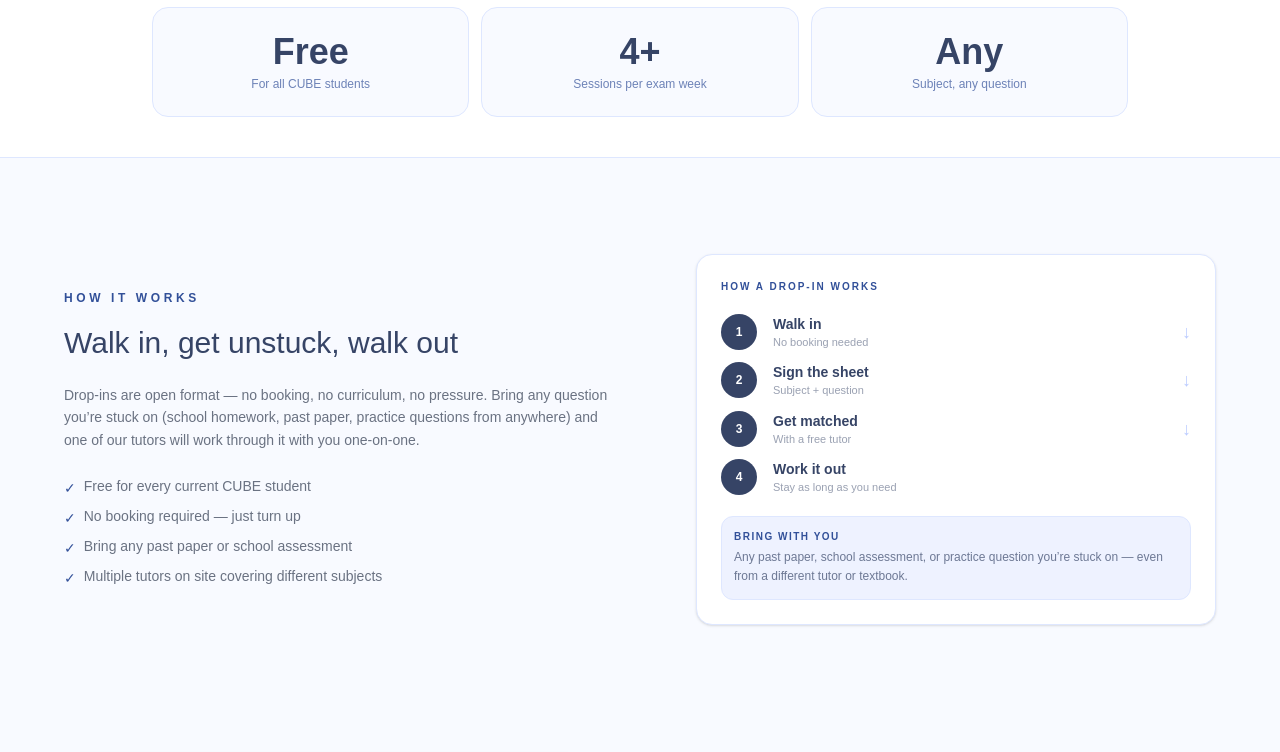
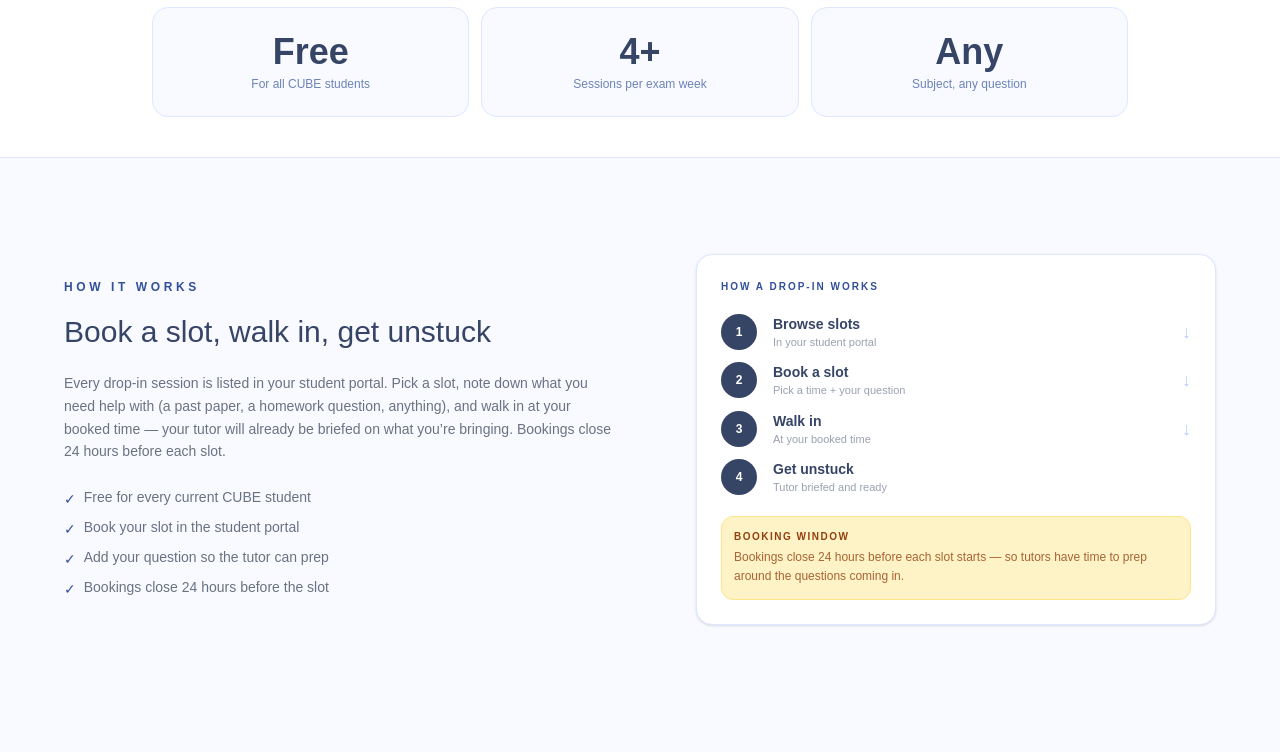
Before and after one commit to cube-tuition/cube-website, a Next.js app: page /why-cube/exam-help in a window 1280 px wide. Shown: the part 526-1278 px from the top of the page. Built offline with nearby package versions, Linux system fonts and the light colour scheme.

Commit message:
Update CUBE Tuition website

```diff
--- a/app/page.tsx
+++ b/app/page.tsx
@@ -1,7 +1,7 @@
 import Link from 'next/link'
 import CtaBanner from '@/components/CtaBanner'
 import LocationSection from '@/components/LocationSection'
-import TestimonialSection from '@/components/TestimonialSection'
+// import TestimonialSection from '@/components/TestimonialSection' // disabled — re-enable when ready
 import Differentiators from '@/components/Differentiators'
 
 export default function Home() {
@@ -83,7 +83,8 @@ export default function Home() {
 
       <LocationSection />
 
-      <TestimonialSection />
+      {/* Testimonials — disabled for now. To re-enable: (1) uncomment the import at the top, (2) uncomment the line below. */}
+      {/* <TestimonialSection /> */}
 
       <CtaBanner />
     </main>
--- a/app/why-cube/exam-help/page.tsx
+++ b/app/why-cube/exam-help/page.tsx
@@ -74,10 +74,10 @@ function DropInScheduleMockup() {
 
 function HowItWorksMockup() {
   const steps = [
-    { num: 1, title: 'Walk in',         sub: 'No booking needed' },
-    { num: 2, title: 'Sign the sheet',  sub: 'Subject + question' },
-    { num: 3, title: 'Get matched',     sub: 'With a free tutor' },
-    { num: 4, title: 'Work it out',     sub: 'Stay as long as you need' },
+    { num: 1, title: 'Browse slots',   sub: 'In your student portal' },
+    { num: 2, title: 'Book a slot',    sub: 'Pick a time + your question' },
+    { num: 3, title: 'Walk in',        sub: 'At your booked time' },
+    { num: 4, title: 'Get unstuck',    sub: 'Tutor briefed and ready' },
   ]
   return (
     <div className="bg-white rounded-2xl border border-[#DEE7FF] p-6 shadow-sm w-full">
@@ -100,13 +100,13 @@ function HowItWorksMockup() {
           </div>
         ))}
       </div>
-      <div className="mt-5 bg-[#EEF2FF] rounded-xl p-3 border border-[#DEE7FF]">
-        <p className="text-[10px] tracking-[0.15em] uppercase text-[#325099] font-semibold mb-1">
-          Bring with you
+      <div className="mt-5 bg-[#FEF3C7] rounded-xl p-3 border border-[#FDE68A]">
+        <p className="text-[10px] tracking-[0.15em] uppercase text-[#92400E] font-semibold mb-1">
+          Booking window
         </p>
-        <p className="text-xs text-[#364466]/70 leading-relaxed">
-          Any past paper, school assessment, or practice question you’re stuck on
-          — even from a different tutor or textbook.
+        <p className="text-xs text-[#92400E]/80 leading-relaxed">
+          Bookings close 24 hours before each slot starts — so tutors have time
+          to prep around the questions coming in.
         </p>
       </div>
     </div>
@@ -163,20 +163,21 @@ export default function ExamHelpPage() {
                 className="text-2xl md:text-3xl font-light text-[#364466] mb-5 leading-snug"
                 style={{ fontFamily: 'var(--font-outfit)' }}
               >
-                Walk in, get unstuck, walk out
+                Book a slot, walk in, get unstuck
               </h2>
               <p className="text-gray-500 text-sm leading-relaxed mb-6">
-                Drop-ins are open format — no booking, no curriculum, no pressure.
-                Bring any question you’re stuck on (school homework, past paper,
-                practice questions from anywhere) and one of our tutors will work
-                through it with you one-on-one.
+                Every drop-in session is listed in your student portal. Pick a
+                slot, note down what you need help with (a past paper, a homework
+                question, anything), and walk in at your booked time — your
+                tutor will already be briefed on what you’re bringing. Bookings
+                close 24 hours before each slot.
               </p>
               <ul className="space-y-2">
                 {[
                   'Free for every current CUBE student',
-                  'No booking required — just turn up',
-                  'Bring any past paper or school assessment',
-                  'Multiple tutors on site covering different subjects',
+                  'Book your slot in the student portal',
+                  'Add your question so the tutor can prep',
+                  'Bookings close 24 hours before the slot',
                 ].map(p => (
                   <li key={p} className="flex items-start gap-2 text-sm text-gray-500">
                     <span className="text-[#325099] mt-0.5">✓</span>
--- a/app/why-cube/progress-reports/page.tsx
+++ b/app/why-cube/progress-reports/page.tsx
@@ -130,7 +130,7 @@ export default function ProgressReportsPage() {
     <main>
       <WhyCubeHero
         tagline="Progress Tracking & Analytics"
-        heading="Clear progress reporting, every term"
+        heading="Progress Reporting & Analytics, Every Term"
         description="Every CUBE student gets detailed reports, performance analytics, and a personal portal — so learning never stops outside the classroom."
       />
 
@@ -237,7 +237,7 @@ export default function ProgressReportsPage() {
                 {[
                   'Access homework and workbooks online',
                   'View upcoming class schedules',
-                  'Download past reports and exams',
+                  'View past reports and exams',
                   'Message your tutor directly',
                 ].map(p => (
                   <li key={p} className="flex items-start gap-2 text-sm text-gray-500">
--- a/app/why-cube/small-classes/page.tsx
+++ b/app/why-cube/small-classes/page.tsx
@@ -66,7 +66,7 @@ function ClassroomMockup() {
         <p className="text-[10px] tracking-[0.18em] uppercase text-[#325099]/70 font-semibold mb-1">
           Class cap
         </p>
-        <p className="text-base font-bold text-[#364466]">3 – 7 students</p>
+        <p className="text-base font-bold text-[#364466]">7 students</p>
       </div>
     </div>
   )
--- a/components/Differentiators.tsx
+++ b/components/Differentiators.tsx
@@ -187,9 +187,9 @@ const rows: Differentiator[] = [
   {
     id: 'progress',
     tagline: 'Progress Tracking & Analytics',
-    heading: 'See exactly how much improvement is happening',
+    heading: 'Reports + Student Portal',
     description:
-      'Detailed term reports, weekly quiz tracking, and visual progress dashboards so students and parents always know where they stand.',
+      'Detailed term reports, weekly quiz tracking, and visual progress dashboards in an easy to access portal so students and parents always know where they stand.',
     href: '/why-cube/progress-reports',
     Mockup: ProgressMockup,
   },
```
